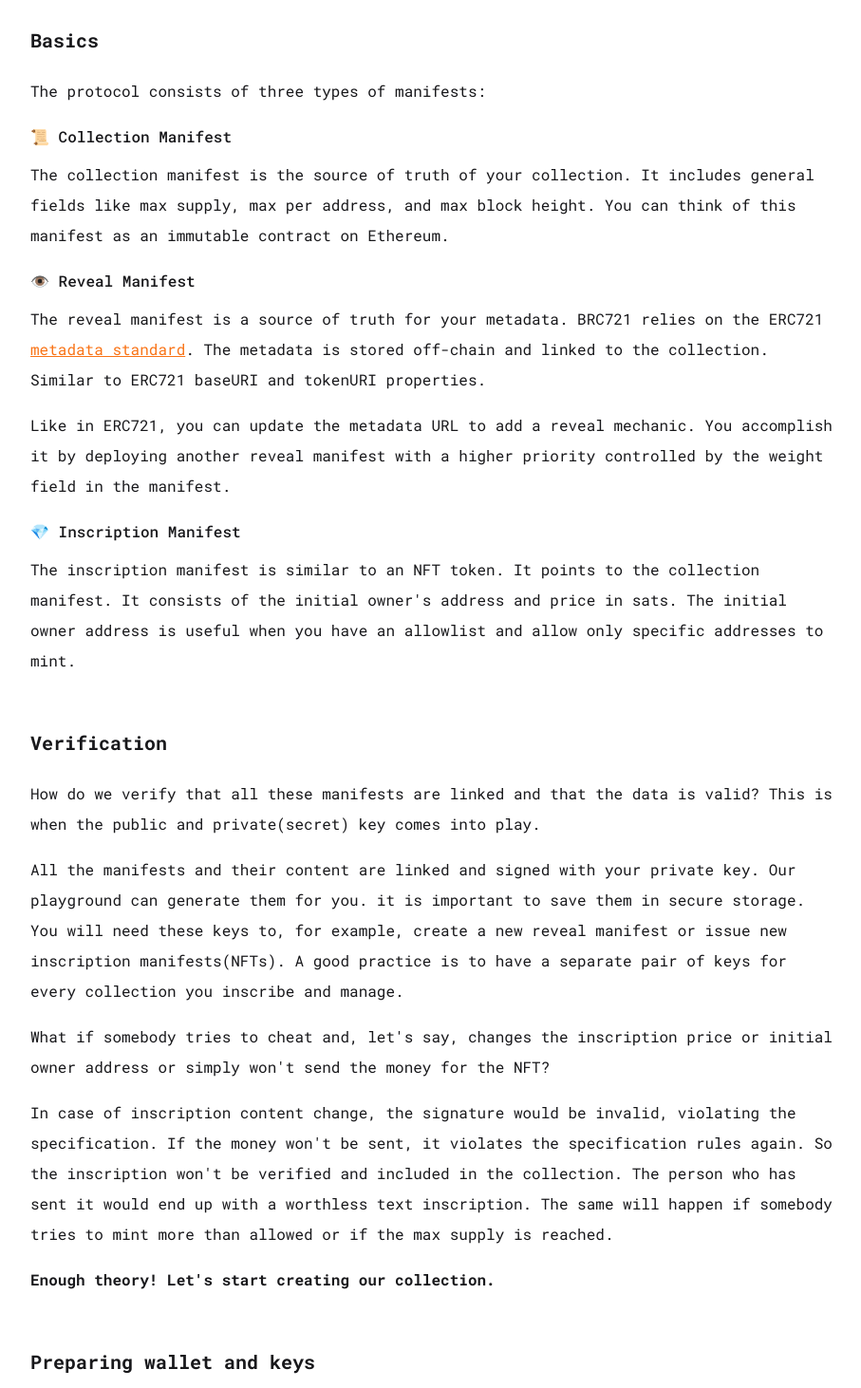
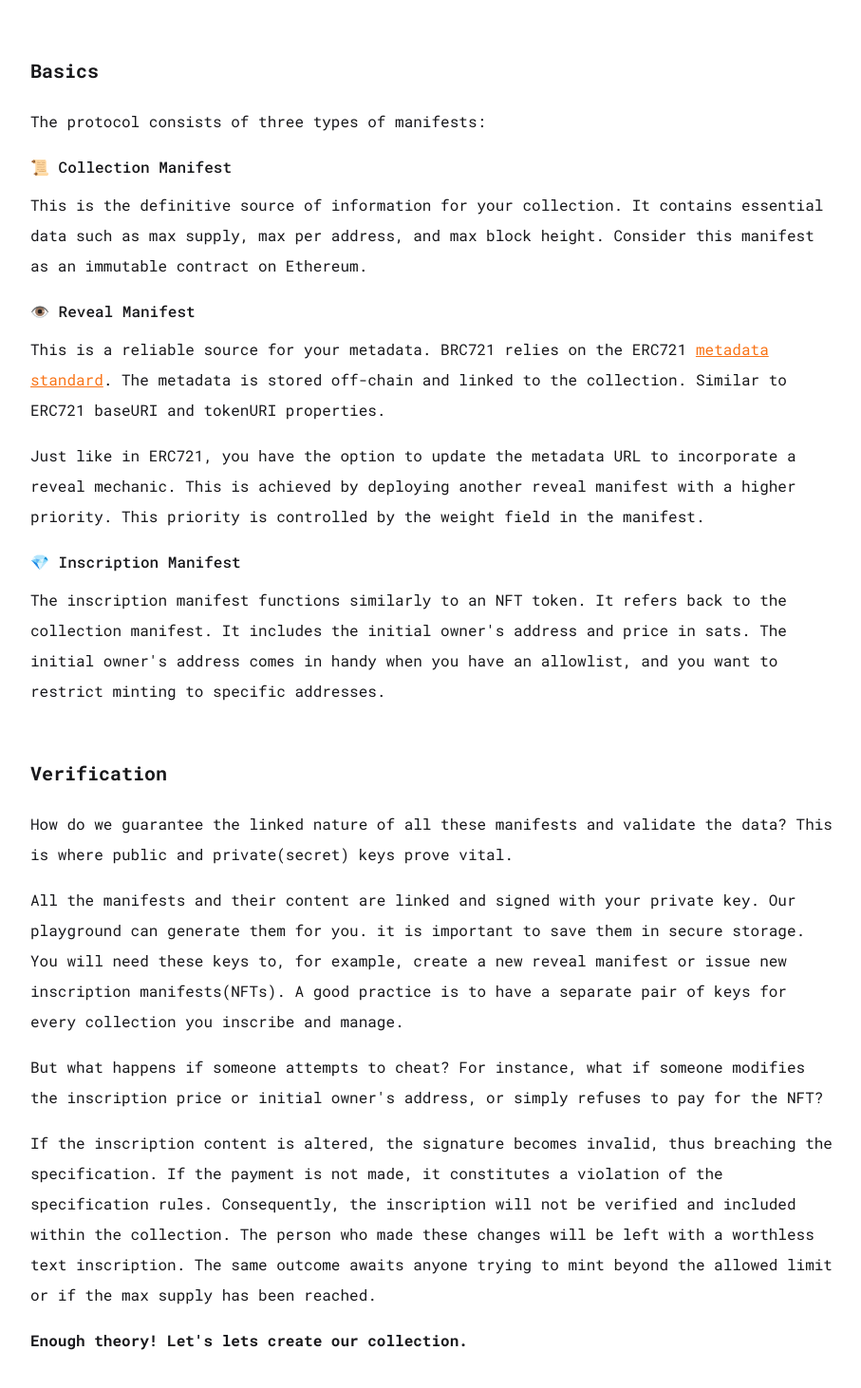
Before and after one commit to qalqi/brc721-tutorials, a Next.js app: page / in a window 1280 px wide. Shown: the part 328-1790 px from the top of the page at 95% size, without its empty margins (184-1091 px from the left). Built offline with nearby package versions, Linux system fonts and the light colour scheme; no server answers.

Commit message:
updated docs

```diff
--- a/src/app/page.tsx
+++ b/src/app/page.tsx
@@ -44,13 +44,12 @@ export default function Inscribe() {
           <Link href="/">English</Link>
         </p>
         <p>
-          Before deploying your first collection with BRC721, we recommend
-          introducing yourself to the{" "}
+          Before you take the plunge and deploy your first collection with BRC721, we strongly
+          recommend familiarizing yourself with the {" "}
           <a href="https://www.brc721.com/specification" target="_blank">
             specification
-          </a>{" "}
-          and through the main technical aspects to build a simple mental model
-          that will hopefully help you understand the protocol better.{" "}
+          </a>{" "}.
+          Taking the time to understand the main technical aspects will help build a simple mental model and will significantly improve your understanding of the protocol.{" "}
         </p>
       </section>
       <section>
@@ -58,15 +57,13 @@ export default function Inscribe() {
         The protocol consists of three types of manifests:
         <p>
           <span className="block mb-2 font-medium">📜 Collection Manifest</span>
-          The collection manifest is the source of truth of your collection. It
-          includes general fields like max supply, max per address, and max
-          block height. You can think of this manifest as an immutable contract
-          on Ethereum.
+          This is the definitive source of information for your collection. It
+          contains essential data such as max supply, max per address, and max
+          block height. Consider this manifest as an immutable contract on Ethereum.
         </p>
         <p>
           <span className="block mb-2 font-medium">👁️ Reveal Manifest</span>
-          The reveal manifest is a source of truth for your metadata. BRC721
-          relies on the ERC721{" "}
+          This is a reliable source for your metadata. BRC721 relies on the ERC721{" "}
           <a
             href="https://docs.opensea.io/docs/metadata-standards#metadata-structure"
             target="_blank"
@@ -77,18 +74,19 @@ export default function Inscribe() {
           Similar to ERC721 baseURI and tokenURI properties.
         </p>
         <p>
-          Like in ERC721, you can update the metadata URL to add a reveal
-          mechanic. You accomplish it by deploying another reveal manifest with
-          a higher priority controlled by the weight field in the manifest.
+        Just like in ERC721, you have the option to update the metadata URL to incorporate a reveal mechanic.
+        This is achieved by deploying another reveal manifest with a higher priority.
+        This priority is controlled by the weight field in the manifest.
         </p>
         <p>
           <span className="block mb-2 font-medium">
             💎 Inscription Manifest
           </span>
-          The inscription manifest is similar to an NFT token. It points to the
-          collection manifest. It consists of the initial owner&apos;s address
-          and price in sats. The initial owner address is useful when you have
-          an allowlist and allow only specific addresses to mint.
+          The inscription manifest functions similarly to an NFT token.
+          It refers back to the collection manifest.
+          It includes the initial owner's address and price in sats.
+          The initial owner's address comes in handy when you have an allowlist,
+          and you want to restrict minting to specific addresses.
         </p>
       </section>
 
@@ -96,9 +94,8 @@ export default function Inscribe() {
         <h2>Verification</h2>
 
         <p>
-          How do we verify that all these manifests are linked and that the data
-          is valid? This is when the public and private(secret) key comes into
-          play.
+        How do we guarantee the linked nature of all these manifests and validate the data?
+        This is where public and private(secret) keys prove vital.
         </p>
 
         <p>
@@ -111,23 +108,22 @@ export default function Inscribe() {
         </p>
 
         <p>
-          What if somebody tries to cheat and, let&apos;s say, changes the
-          inscription price or initial owner address or simply won&apos;t send
-          the money for the NFT?
+        But what happens if someone attempts to cheat? For instance,
+        what if someone modifies the inscription price or initial owner's address,
+        or simply refuses to pay for the NFT?
         </p>
 
         <p>
-          In case of inscription content change, the signature would be invalid,
-          violating the specification. If the money won&apos;t be sent, it
-          violates the specification rules again. So the inscription won&apos;t
-          be verified and included in the collection. The person who has sent it
-          would end up with a worthless text inscription. The same will happen
-          if somebody tries to mint more than allowed or if the max supply is
-          reached.
+        If the inscription content is altered, the signature becomes invalid,
+        thus breaching the specification. If the payment is not made,
+        it constitutes a violation of the specification rules.
+        Consequently, the inscription will not be verified and included within the collection.
+        The person who made these changes will be left with a worthless text inscription.
+        The same outcome awaits anyone trying to mint beyond the allowed limit or if the max supply has been reached.
         </p>
 
         <p className="font-bold">
-          Enough theory! Let&apos;s start creating our collection.
+          Enough theory! Let&apos;s lets create our collection.
         </p>
       </section>
 
@@ -395,8 +391,8 @@ export default function Inscribe() {
         </p>
 
         <p>
-          In those cases, you will have to make a manual refund, but we will be
-          working on a script to form a refund transaction so you can make all
+          In those cases, you will have to make a manual refund, we are
+          working on a script to fromulate a refund transaction so you can make all
           refunds in a few clicks.
         </p>
 
@@ -444,8 +440,8 @@ export default function Inscribe() {
 
         <p>
           {" "}
-          We wish you good luck with your project and hope you will build a lot
-          of cool stuff on top of our protocol.
+          We extend our best wishes for the success of your project and eagerly anticipate
+          the innovative creations you will build using our protocol.
         </p>
       </section>
 
@@ -453,15 +449,15 @@ export default function Inscribe() {
         <h2>OG Mint</h2>
 
         <p>
-          If you like the protocol, please consider minting{" "}
+        If you appreciate the protocol, you might want to think about minting{" "}
           <a
             target="_blank"
             href={`https://brc721.com/explorer/${COLLECTION_INSCRIPTION_ID}`}
           >
             OG tokens
           </a>{" "}
-          to donate to the protocol development. Every token holder will get an
-          OG role in our Discord by verifying the token ownership.
+          as a way to support further protocol development.
+          Each token holder will be granted an OG role in our Discord upon verification of their token ownership.
         </p>
 
         <div className="mt-8">
```
